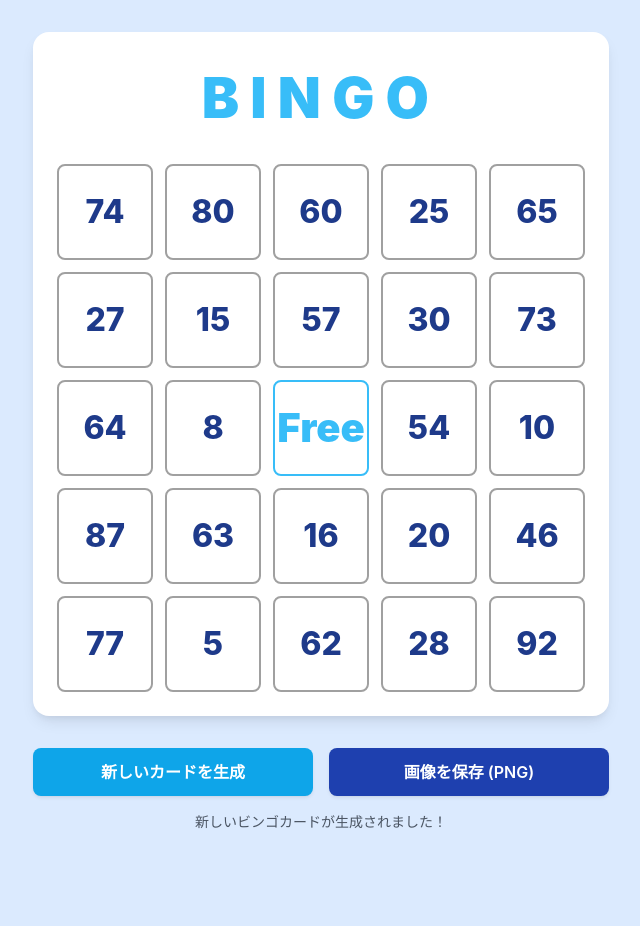
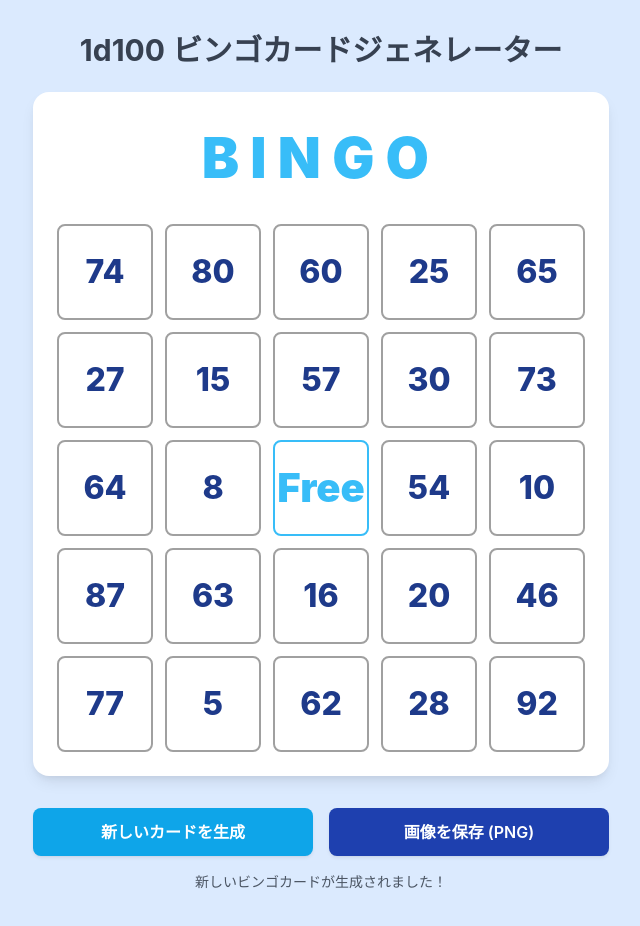
Before and after one commit to setu-trpg/bingo, a plain HTML site: page index.html in a window 1280 px wide. Shown: the whole page, without its empty margins (319-959 px from the left). Before the commit the page ends 868 px from the top, so only its background shows below. Drawn offline with nearby package versions, Linux system fonts and the light colour scheme.

Commit message:
Update index.html

```diff
--- a/index.html
+++ b/index.html
@@ -3,7 +3,7 @@
 <head>
     <meta charset="UTF-8">
     <meta name="viewport" content="width=device-width, initial-scale=1.0">
-    <title>ランダムビンゴカードジェネレーター</title>
+    <title>1d100ビンゴカードジェネレーター</title>
     <!-- Tailwind CSS CDNを読み込み -->
     <script src="https://cdn.tailwindcss.com"></script>
     <style>
@@ -56,7 +56,7 @@
 
         /* コントロールボタンのスタイル */
         button {
-            box-shadow: 0 2px 4px -1px rgba(0,0,0,0.1), 0 1px 2px -1px rgba(0, 0, 0, 0.06);
+            box-shadow: 0 2px 4px -1px rgba(0, 0, 0, 0.1), 0 1px 2px -1px rgba(0, 0, 0, 0.06);
             transition: transform 0.15s ease-in-out, background-color 0.15s ease-in-out;
         }
 
@@ -75,6 +75,11 @@
 
     <!-- メインコンテナ -->
     <div class="w-full max-w-xl">
+
+        <!-- 新しく追加したタイトル -->
+        <h2 class="text-2xl sm:text-3xl font-bold text-gray-700 mb-6 text-center">
+            1d100 ビンゴカードジェネレーター
+        </h2>
 
         <!-- ビンゴボード (画像保存対象) -->
         <div id="bingo-board" class="shadow-lg transition duration-300 transform">
```
